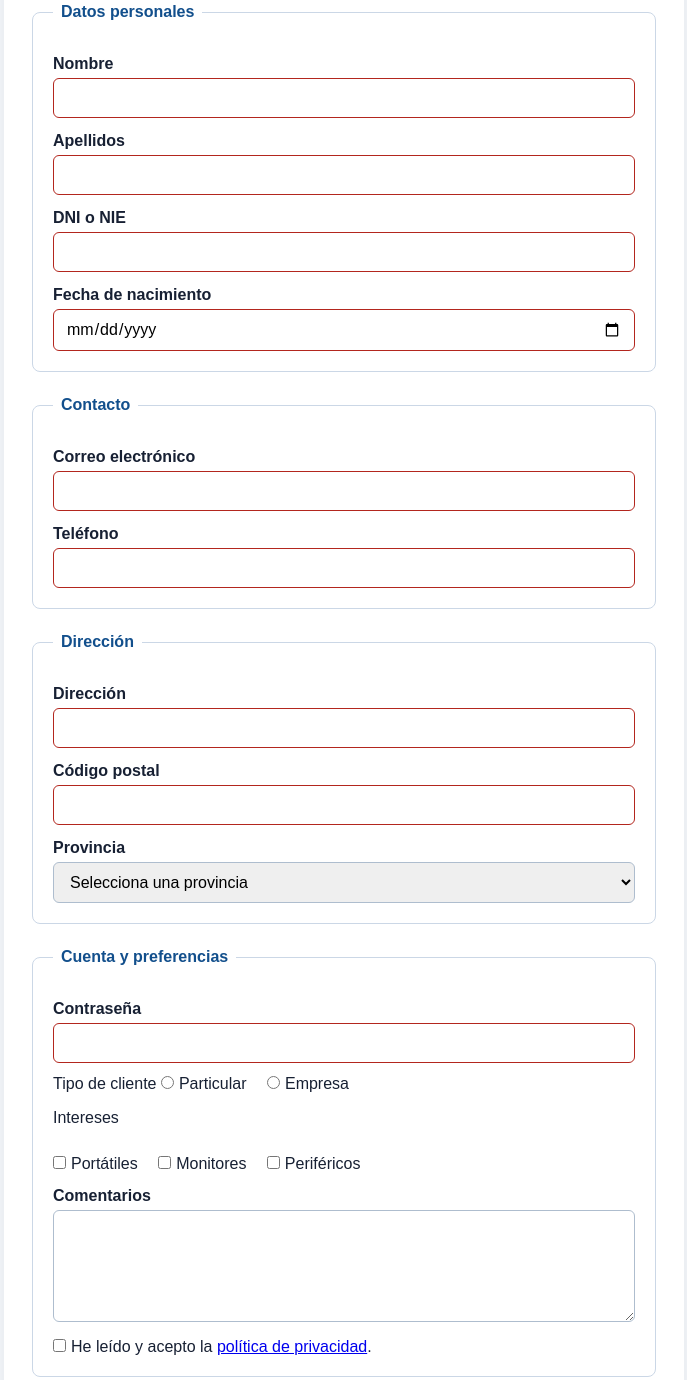
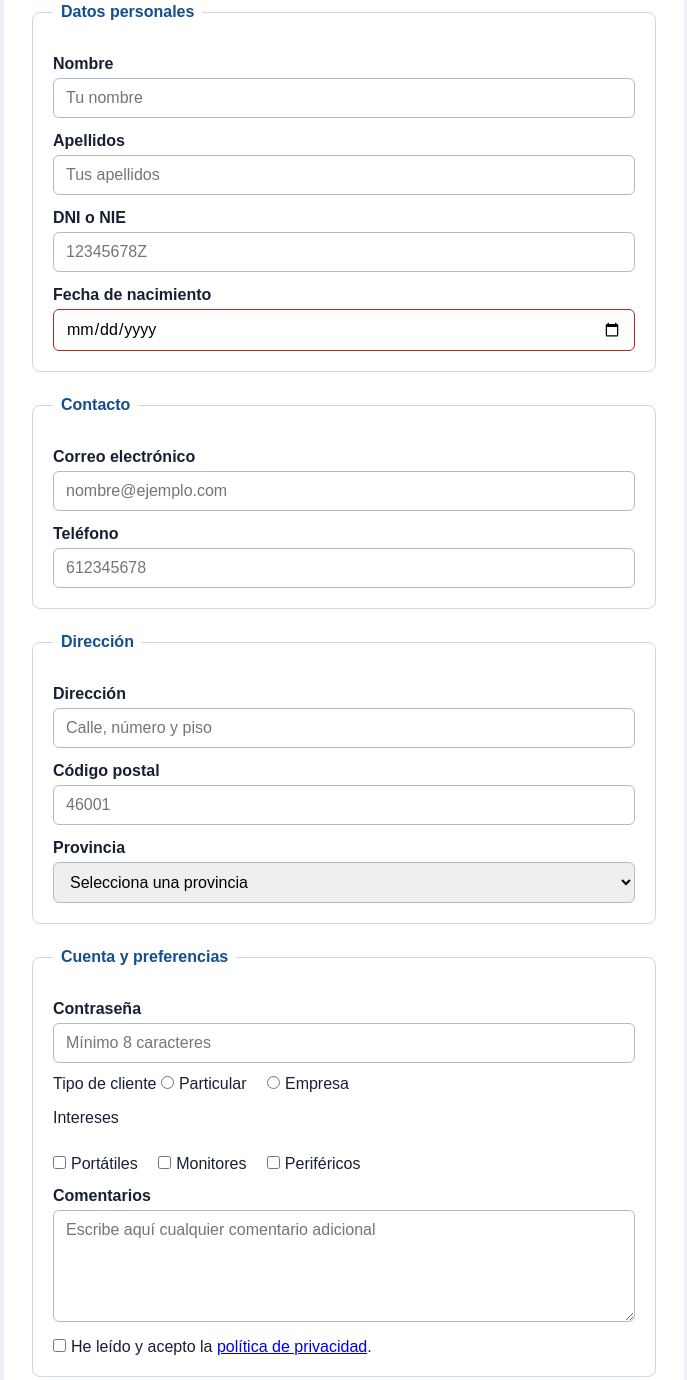
Before and after one commit to Fox216540/TecnoSur-Components, a plain HTML site: page alta.html in a window 1280 px wide. Shown: the part 262-1642 px from the top of the page, without its empty margins (180-867 px from the left). Drawn offline with Linux system fonts and the light colour scheme.

Commit message:
Añadí `placeholder` a los campos del formulario.

```diff
--- a/alta.html
+++ b/alta.html
@@ -39,27 +39,27 @@
       <fieldset>
         <legend>Datos personales</legend>
         <label for="nombre">Nombre</label>
-        <input id="nombre" name="nombre" type="text" autocomplete="given-name" required>
+        <input id="nombre" name="nombre" type="text" autocomplete="given-name" placeholder="Tu nombre" required>
         <label for="apellidos">Apellidos</label>
-        <input id="apellidos" name="apellidos" type="text" autocomplete="family-name" required>
+        <input id="apellidos" name="apellidos" type="text" autocomplete="family-name" placeholder="Tus apellidos" required>
         <label for="dni">DNI o NIE</label>
-        <input id="dni" name="dni" type="text" autocomplete="off" pattern="([0-9]{8}[A-Za-z]|[XxYyZz][0-9]{7}[A-Za-z])" title="Introduce un DNI de 8 cifras y letra, o un NIE válido (X, Y o Z, 7 cifras y letra)." required>
+        <input id="dni" name="dni" type="text" autocomplete="off" placeholder="12345678Z" pattern="([0-9]{8}[A-Za-z]|[XxYyZz][0-9]{7}[A-Za-z])" title="Introduce un DNI de 8 cifras y letra, o un NIE válido (X, Y o Z, 7 cifras y letra)." required>
         <label for="nacimiento">Fecha de nacimiento</label>
         <input id="nacimiento" name="nacimiento" type="date" autocomplete="bday" max="2026-10-20" required>
       </fieldset>
       <fieldset>
         <legend>Contacto</legend>
         <label for="correo">Correo electrónico</label>
-        <input id="correo" name="correo" type="email" autocomplete="email" required>
+        <input id="correo" name="correo" type="email" autocomplete="email" placeholder="nombre@ejemplo.com" required>
         <label for="telefono">Teléfono</label>
-        <input id="telefono" name="telefono" type="tel" autocomplete="tel" pattern="[6789][0-9]{8}" title="Introduce un teléfono español de 9 cifras que empiece por 6, 7, 8 o 9." required>
+        <input id="telefono" name="telefono" type="tel" autocomplete="tel" placeholder="612345678" pattern="[6789][0-9]{8}" title="Introduce un teléfono español de 9 cifras que empiece por 6, 7, 8 o 9." required>
       </fieldset>
       <fieldset>
         <legend>Dirección</legend>
         <label for="direccion">Dirección</label>
-        <input id="direccion" name="direccion" type="text" autocomplete="address-line1" required>
+        <input id="direccion" name="direccion" type="text" autocomplete="address-line1" placeholder="Calle, número y piso" required>
         <label for="codigo-postal">Código postal</label>
-        <input id="codigo-postal" name="codigo_postal" type="text" inputmode="numeric" autocomplete="postal-code" pattern="[0-9]{5}" title="Introduce un código postal de 5 cifras." required>
+        <input id="codigo-postal" name="codigo_postal" type="text" inputmode="numeric" autocomplete="postal-code" placeholder="46001" pattern="[0-9]{5}" title="Introduce un código postal de 5 cifras." required>
         <label for="provincia">Provincia</label>
         <select id="provincia" name="provincia" autocomplete="address-level1" required>
           <option value="">Selecciona una provincia</option>
@@ -74,7 +74,7 @@
       <fieldset>
         <legend>Cuenta y preferencias</legend>
         <label for="contrasena">Contraseña</label>
-        <input id="contrasena" name="contrasena" type="password" autocomplete="new-password" minlength="8" required>
+        <input id="contrasena" name="contrasena" type="password" autocomplete="new-password" placeholder="Mínimo 8 caracteres" minlength="8" required>
         <span>Tipo de cliente</span>
         <label class="opcion" for="particular"><input id="particular" name="tipo_cliente" type="radio" value="particular" required>Particular</label>
         <label class="opcion" for="empresa-cliente"><input id="empresa-cliente" name="tipo_cliente" type="radio" value="empresa">Empresa</label>
@@ -83,7 +83,7 @@
         <label class="opcion" for="interes-monitores"><input id="interes-monitores" name="intereses" type="checkbox" value="monitores">Monitores</label>
         <label class="opcion" for="interes-perifericos"><input id="interes-perifericos" name="intereses" type="checkbox" value="perifericos">Periféricos</label>
         <label for="comentarios">Comentarios</label>
-        <textarea id="comentarios" name="comentarios" rows="5"></textarea>
+        <textarea id="comentarios" name="comentarios" rows="5" placeholder="Escribe aquí cualquier comentario adicional"></textarea>
         <label class="opcion" for="privacidad"><input id="privacidad" name="acepta_privacidad" type="checkbox" value="si" required>He leído y acepto la <a href="privacidad.html">política de privacidad</a>.</label>
       </fieldset>
       <button type="submit">Dar de alta</button>
```
